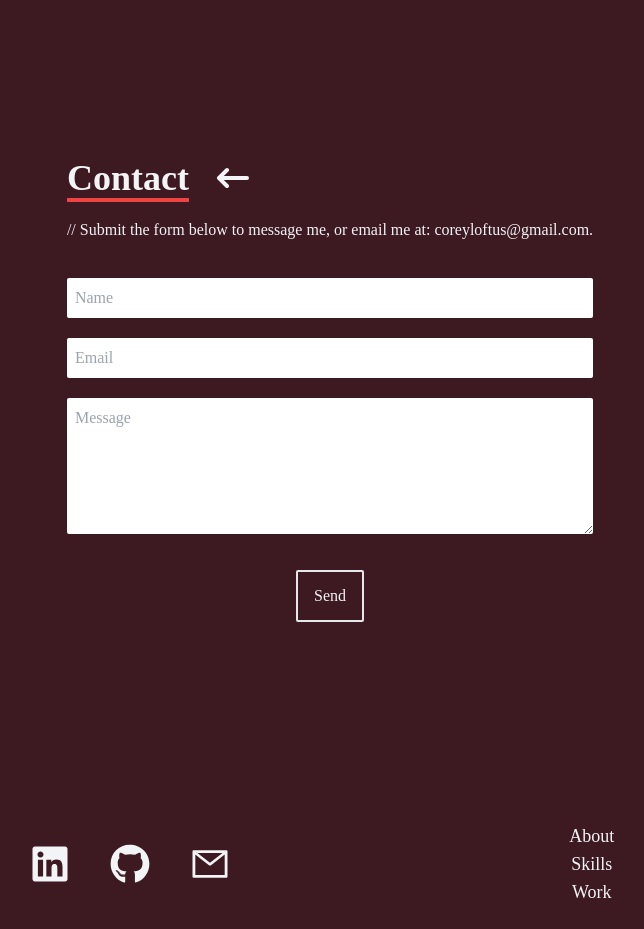
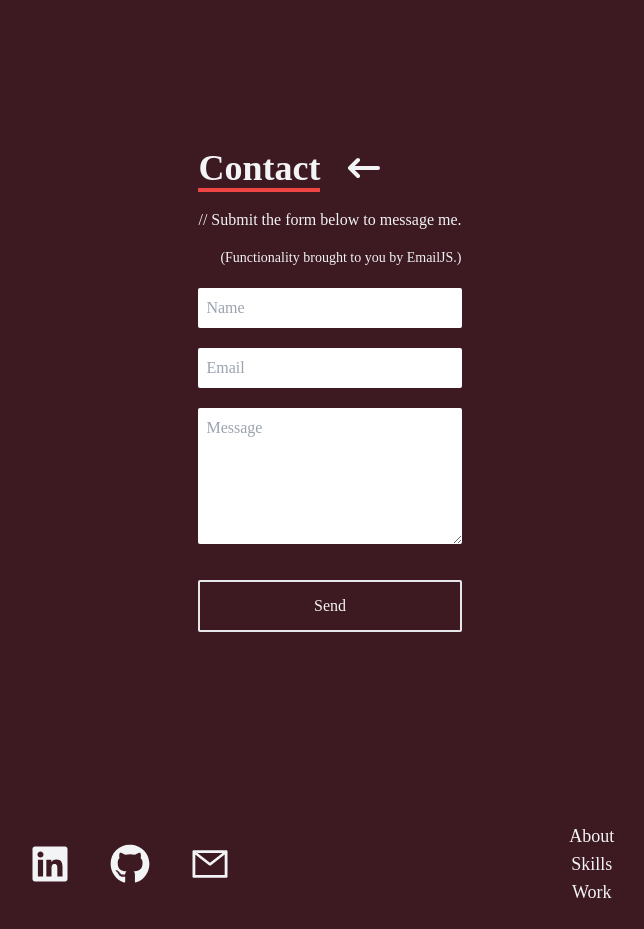
Before and after one commit to coreyloftus/personal-portfolio, a React (Create React App) app: page / in a window 1280 px wide. Shown: the part 3640-4569 px from the top of the page, without its empty margins (310-954 px from the left). Built offline with nearby package versions, Linux system fonts and the light colour scheme.

Commit message:
Contact -> updating form elements for style (added red ring on focus) and adjusted content

```diff
--- a/src/components/Contact.jsx
+++ b/src/components/Contact.jsx
@@ -55,12 +55,12 @@ const Contact = (props) => {
       ref={contactRef}
     >
       <div className="pt-8">
-        <div className="max-w-[1000px] h-full mx-auto flex flex-col justify-center items-center px-4 py-4">
+        <div className="w-full h-full flex flex-col justify-center items-center px-4 py-4">
           <form
             ref={form}
             onSubmit={handleSubmit}
             action=""
-            className="flex flex-col max-w-[600px]"
+            className="flex flex-col"
           >
             <div className="pb-4">
               <div className="flex align-items">
@@ -75,35 +75,34 @@ const Contact = (props) => {
                   <HiArrowNarrowLeft size={40} />
                 </div>
               </div>
-              <p className=" py-4">
-                // Submit the form below to message me, or email me at:{" "}
-                <a href="mailto:coreyloftus@gmail.com">coreyloftus@gmail.com</a>
-                .
+              <p className="py-4">
+                {`// Submit the form below to message me.`}
               </p>
+              <p className="text-sm text-right">{`(Functionality brought to you by EmailJS.)`}</p>
             </div>
             <input
-              className="my-1 p-2 rounded-sm"
+              className="my-1 p-2 rounded-sm w-full focus:outline-none focus:ring-2 focus:ring-red-500"
               type="text"
               placeholder="Name"
               name="Name"
               onChange={handleChange}
             />
             <input
-              className="my-4 p-2 rounded-sm"
+              className="my-4 p-2 rounded-sm w-full focus:outline-none focus:ring-2 focus:ring-red-500"
               type="email"
               placeholder="Email"
               name="name"
               onChange={handleChange}
             />
             <textarea
-              className="my-1 p-2 rounded-sm"
+              className="my-1 p-2 rounded-sm w-full focus:outline-none focus:ring-2 focus:ring-red-500"
               rows="5"
               name="message"
               placeholder="Message"
               onChange={handleChange}
             ></textarea>
-            <button className="rounded-sm border-2 hover:text-gray-100 hover:bg-red-500 hover:border-red-500 px-4 py-3 my-8 mx-auto flex items-center">
-              Send
+            <button className="w-full rounded-sm border-2 hover:text-gray-100 hover:bg-red-500 hover:border-red-500 px-4 py-3 my-8 mx-auto">
+              <span>Send</span>
             </button>
           </form>
         </div>
```
